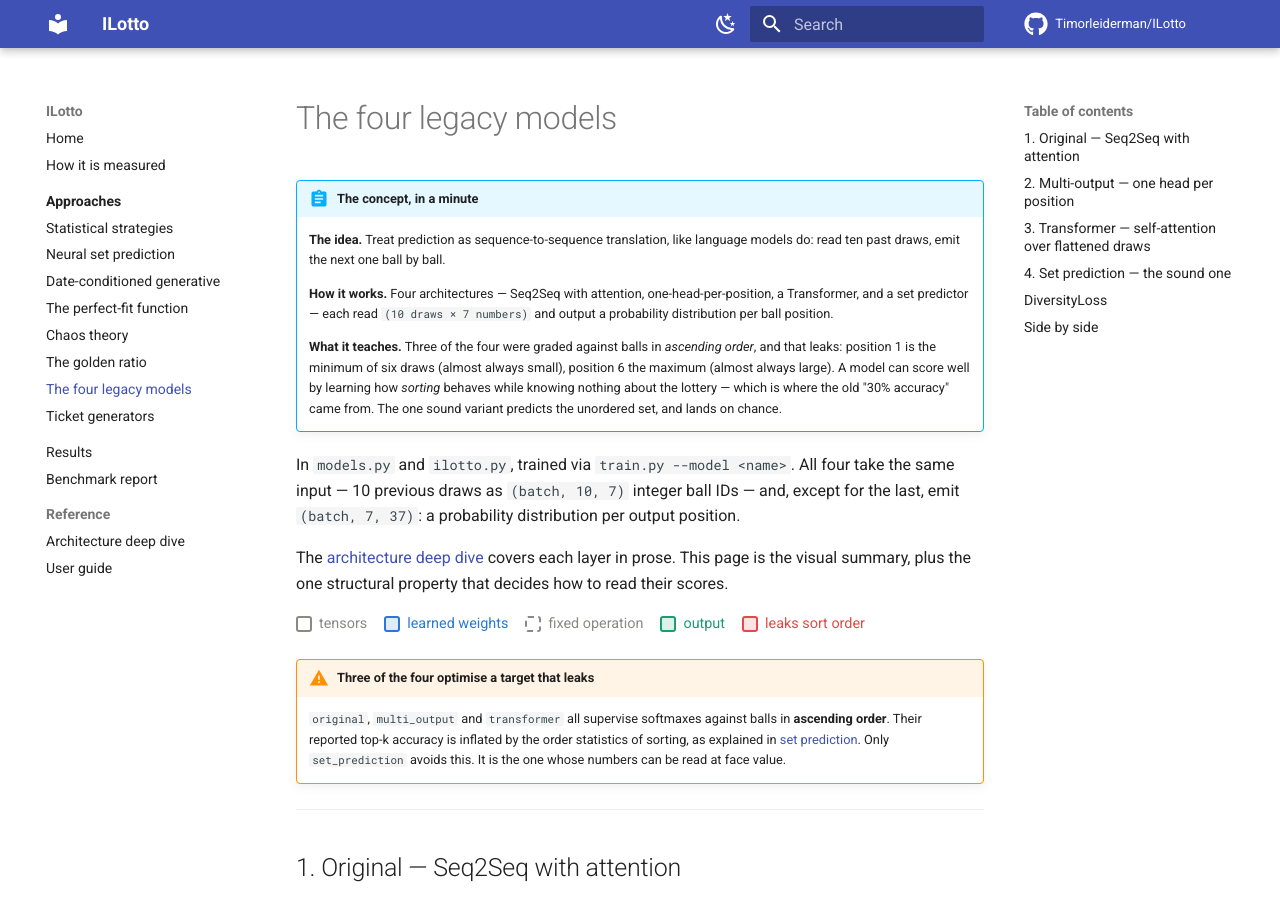
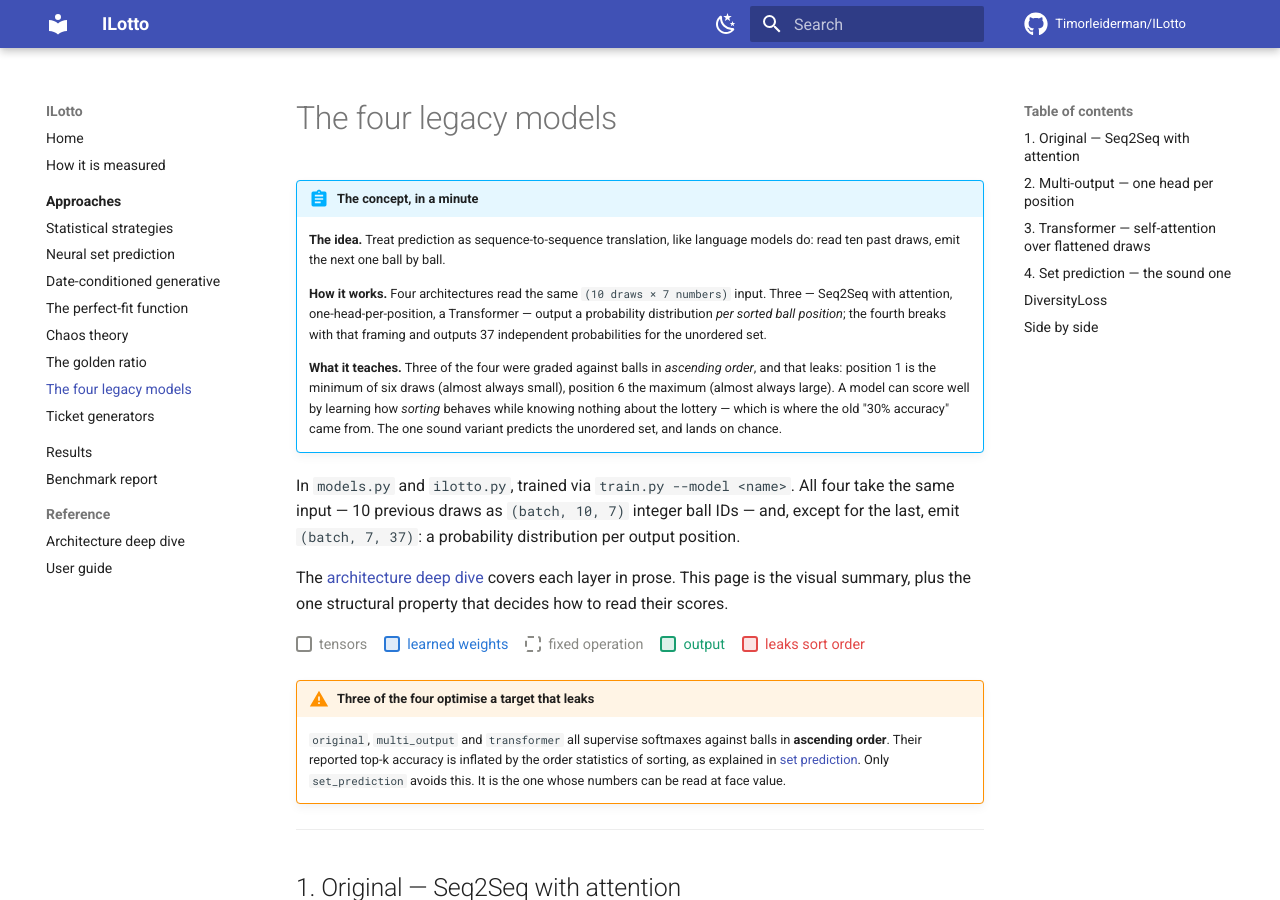
Before and after one commit to Timorleiderman/ILotto, an MkDocs documentation site: the page built from docs/approaches/legacy-models.md, in a window 1280 px wide and 900 px high. Built offline with MkDocs 1.6.1 and Material for MkDocs 9.7.7, drawn with Linux system fonts in a browser that asks for light colours; comment, search, counter and statistics services are not loaded.

Commit message:
fix: address review on the abstracts
- The legacy abstract said all four architectures output a distribution
  per ball position; the set predictor's entire point is that it does not.
  The distinction the page teaches is now preserved in its own abstract.

- The perfect-fit abstract reintroduced the exact over-claim PR #10's
  review removed from the page body: the polynomial fits its six-draw
  window, not the archive. Scoped correctly now.

- Own review pass: the statistical abstract said the random ticket
  "finished mid-table", a current-board claim of the class that has been
  flagged twice before; reworded to be rebuild-proof.

Co-Authored-By: Claude Opus 5 (1M context) <noreply@anthropic.com>
Claude-Session: https://claude.ai/code/session_013kbWC9uRRpwPUBhBYjfaNF

```diff
--- a/docs/approaches/legacy-models.md
+++ b/docs/approaches/legacy-models.md
@@ -5,9 +5,10 @@
     **The idea.** Treat prediction as sequence-to-sequence translation, like language
     models do: read ten past draws, emit the next one ball by ball.
 
-    **How it works.** Four architectures — Seq2Seq with attention, one-head-per-position,
-    a Transformer, and a set predictor — each read `(10 draws × 7 numbers)` and output a
-    probability distribution per ball position.
+    **How it works.** Four architectures read the same `(10 draws × 7 numbers)` input.
+    Three — Seq2Seq with attention, one-head-per-position, a Transformer — output a
+    probability distribution *per sorted ball position*; the fourth breaks with that
+    framing and outputs 37 independent probabilities for the unordered set.
 
     **What it teaches.** Three of the four were graded against balls in *ascending order*,
     and that leaks: position 1 is the minimum of six draws (almost always small), position
```
Also changed, not shown: docs/approaches/perfect-fit.md (+3 -2 lines), docs/approaches/statistical.md (+2 -2 lines).
